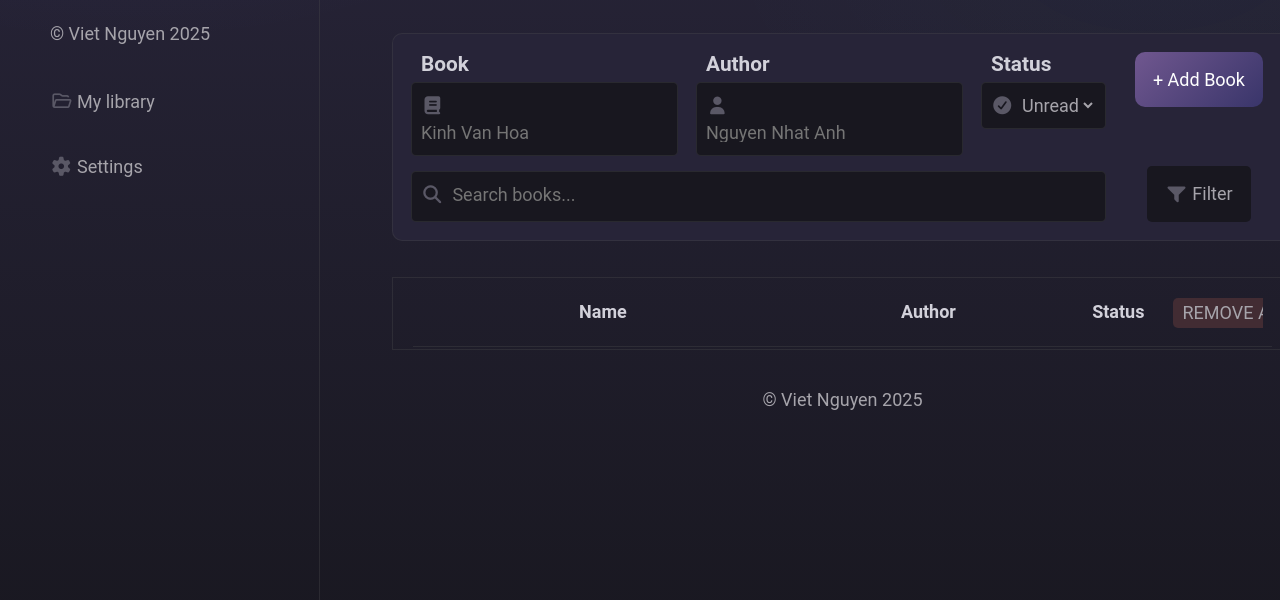
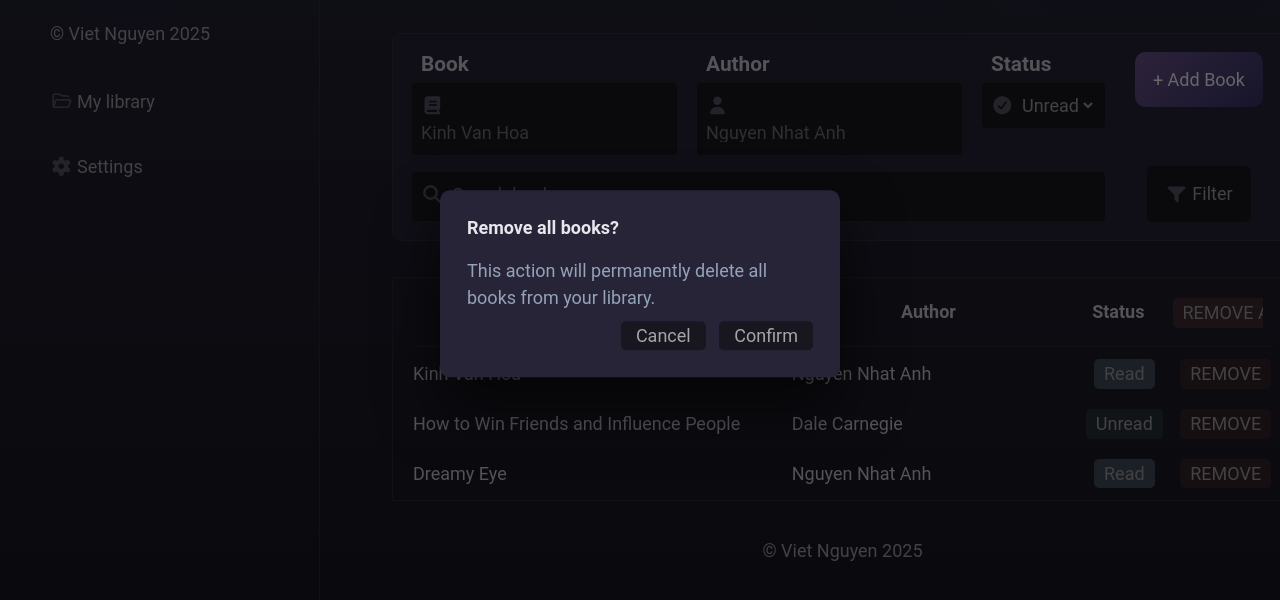
Before and after one commit to VietDucNg/learnWeb_06_library, a website with bundled scripts: page index.html in a window 1280 px wide. Both pictures are taken after a click on the button "REMOVE ALL". Shown: the part 116-716 px from the top of the page. Built offline with nearby package versions, Linux system fonts and the light colour scheme.

Commit message:
feat: add delAllConfirm modialog

```diff
--- a/css/table.css
+++ b/css/table.css
@@ -66,14 +66,15 @@ td:hover {
 }
 
 dialog {
-  border: none;
-  border-radius: 10px;
-  padding: 0;
-  background: #0f172a;
-  color: #e5e7eb;
-
-  width: min(90%, 360px);
-  box-shadow: 0 30px 60px rgba(0, 0, 0, 0.6);
+    top: 50%;
+    left: 50%;
+    transform: translate(-50%, -50%);
+    border: none;
+    border-radius: 10px;
+    background: var(--bg-brighter-color);
+    color: #e5e7eb;
+    width: 400px;
+    box-shadow: 0 30px 60px rgba(0, 0, 0, 0.6);
 }
 
 dialog::backdrop {
@@ -84,15 +85,12 @@ dialog::backdrop {
   padding: 1.5rem;
 }
 
-.dialog-content h3 {
-  margin: 0 0 0.5rem;
-  font-size: 1.1rem;
+.dialog-content h6 {
+    padding: 0 0 1rem 0;
 }
 
 .dialog-content p {
-  margin: 0 0 1.5rem;
   color: #94a3b8;
-  font-size: 0.9rem;
 }
 
 .dialog-actions {
@@ -100,3 +98,9 @@ dialog::backdrop {
   justify-content: flex-end;
   gap: 0.75rem;
 }
+
+.dialog-actions button {
+    background-color: var(--bg-color);
+    margin-top: 10px;
+    padding: 5px 15px;
+}
--- a/index.html
+++ b/index.html
@@ -133,14 +133,14 @@
 
     <dialog class="delAll-dialog">
       <form method="dialog" class="dialog-content">
-        <h3>Remove all books?</h3>
+        <h6>Remove all books?</h6>
 
         <p>This action will permanently delete all books from your library.</p>
 
         <div class="dialog-actions">
           <button value="cancel" class="candel-btn">Cancel</button>
 
-          <button value="confirm" class="delConfirm-btn">Remove All</button>
+          <button value="confirm" class="delConfirm-btn">Confirm</button>
         </div>
       </form>
     </dialog>
--- a/js/removeAllBtn.js
+++ b/js/removeAllBtn.js
@@ -1,5 +1,10 @@
 import { delAllBook } from './main.js';
 
 const delAllBtn = document.querySelector('.delAll-btn');
+const delAllDialog = document.querySelector('.delAll-dialog');
 
-delAllBtn.addEventListener('click', delAllBook);
+delAllBtn.addEventListener('click', ()=> delAllDialog.showModal());
+
+delAllDialog.addEventListener('close', ()=>{
+    if (delAllDialog.returnValue === 'confirm') delAllBook();
+});
```
